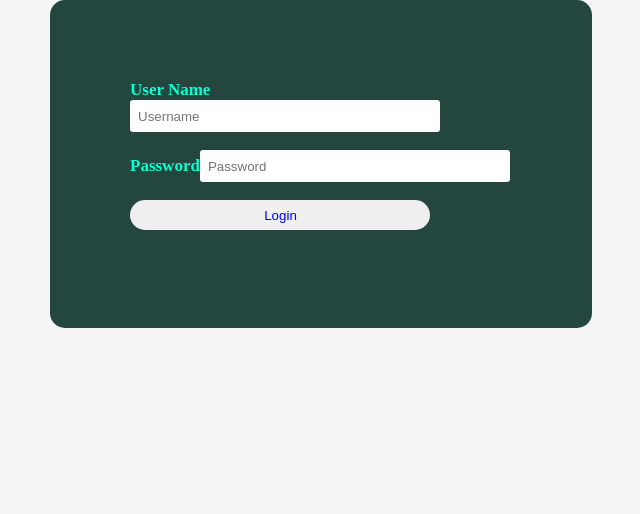
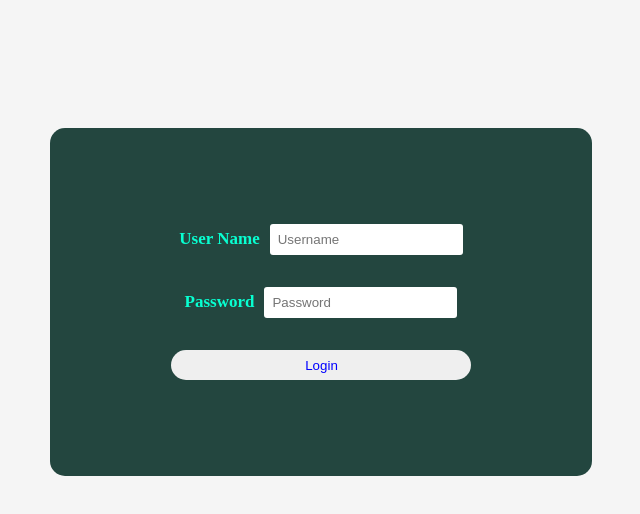
Before and after one commit to SachinthaSampath/modern-walk, a React (Create React App) app: page /login in a window 1280 px wide. Shown: the top 514 px of the page, without its empty margins (319-959 px from the left). Built offline with nearby package versions, Linux system fonts and the light colour scheme.

Commit message:
feat: Add login page with login form

```diff
--- a/src/ui-core/pages/LoginPage/LoginPage.css
+++ b/src/ui-core/pages/LoginPage/LoginPage.css
@@ -1,8 +1,20 @@
+.login-container {
+  position: absolute;
+  margin-left: 50%;
+  left:-271px;
+  margin-top: 10%;
+}
+
+#form-login {
+  display: flex;
+  align-items: center;
+  flex-direction: column;
+}
+
 .login {
   width: 382px;
   overflow: hidden;
   margin: auto;
-  margin: 20 0 0 450px;
   padding: 80px;
   background: #23463f;
   border-radius: 15px;
@@ -11,19 +23,12 @@
   color: #08ffd1;
   font-size: 17px;
 }
-.login #uname {
-  width: 300px;
-  height: 30px;
+.login input[type="password"],
+.login input[type="text"] {
+  margin-left: 10px;
   border: none;
   border-radius: 3px;
-  padding-left: 8px;
-}
-.login #psw {
-  width: 300px;
-  height: 30px;
-  border: none;
-  border-radius: 3px;
-  padding-left: 8px;
+  padding: 8px;
 }
 .login #login {
   width: 300px;
@@ -32,4 +37,5 @@
   border-radius: 17px;
   padding-left: 7px;
   color: blue;
+  cursor: pointer;
 }
--- a/src/ui-core/pages/LoginPage/LoginPage.tsx
+++ b/src/ui-core/pages/LoginPage/LoginPage.tsx
@@ -1,27 +1,59 @@
-import React from "react";
+import React, { useState } from "react";
 
 import "./LoginPage.css";
 
 const LoginPage = () => {
+  const [uname, setUname] = useState("");
+  const [password, setPassword] = useState("");
+
+  const submitForm = (e: React.FormEvent) => {
+    e.preventDefault();
+    if (!uname.trim()) {
+      alert("Please enter valid username!");
+      return;
+    }
+    if (!password) {
+      alert("Please enter valid password!");
+      return;
+    }
+    console.log(uname, password);
+  };
+
   return (
     <div className="login-container">
       <div className="login">
-        <form id="form-login" >
+        <form id="form-login" onSubmit={submitForm}>
+          <p>
             <label>
               <b>User Name</b>
             </label>
-          <input type="text" name="uname" id="uname" placeholder="Username" />
-          <br />
-          <br />
+            <input
+              value={uname}
+              onChange={(e) => setUname(e.target.value)}
+              type="text"
+              name="uname"
+              id="uname"
+              placeholder="Username"
+            />
+          </p>
+
+          <p>
             <label>
               <b>Password</b>
             </label>
-          <input type="password" name="psw" id="psw" placeholder="Password" />
-          <br />
-          <br />
-          <input type="button" name="login" id="login" value="Login" />
-          <br />
-          <br />
+            <input
+              value={password}
+              onChange={(e) => setPassword(e.target.value)}
+              type="password"
+              name="psw"
+              id="psw"
+              placeholder="Password"
+            />
+          </p>
+
+          <p>
+            <input type="submit" name="login" id="login" value="Login" />
+          </p>
         </form>
       </div>
     </div>
```
Lines whose indentation alone changed are shown as unchanged.
